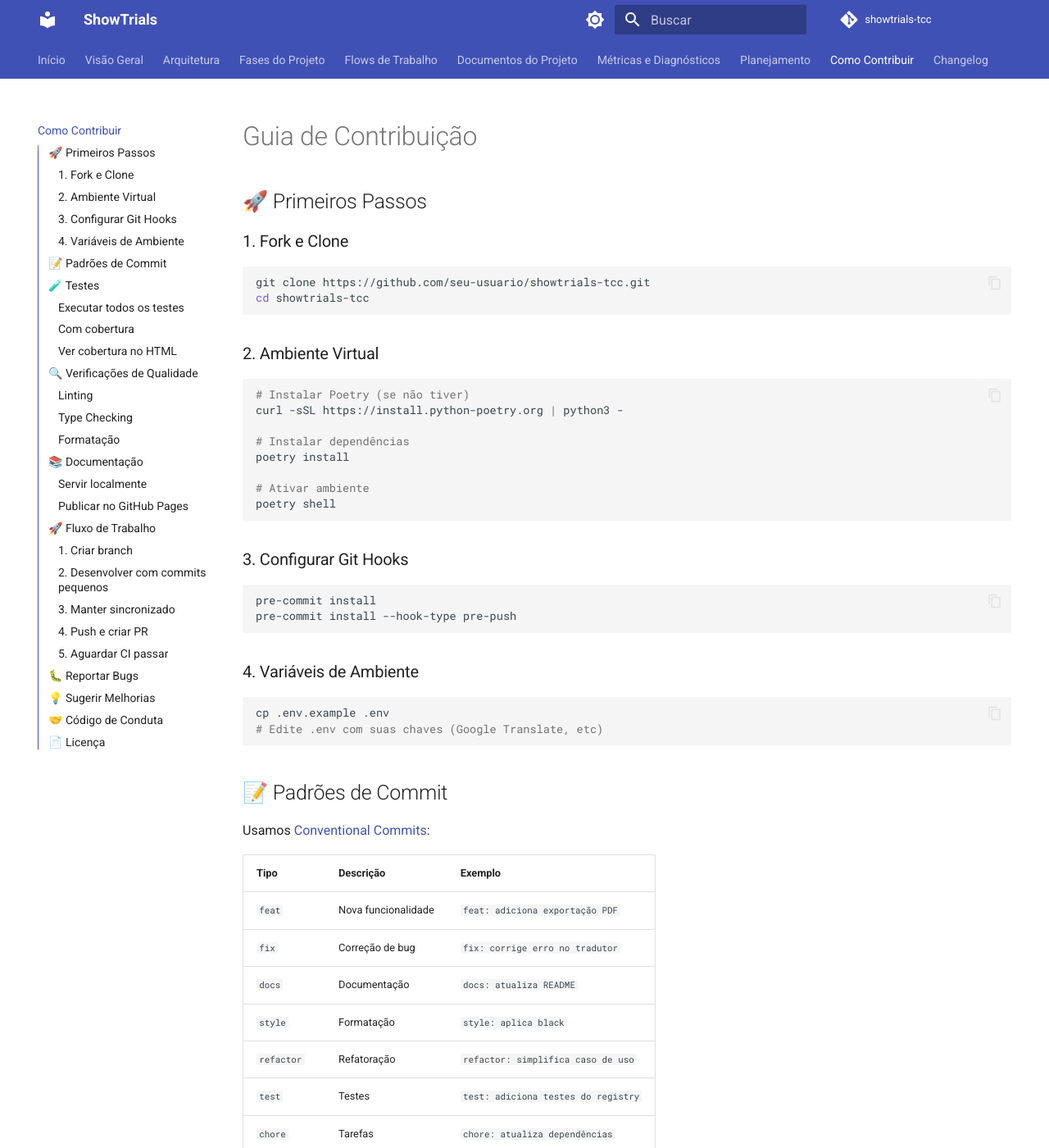
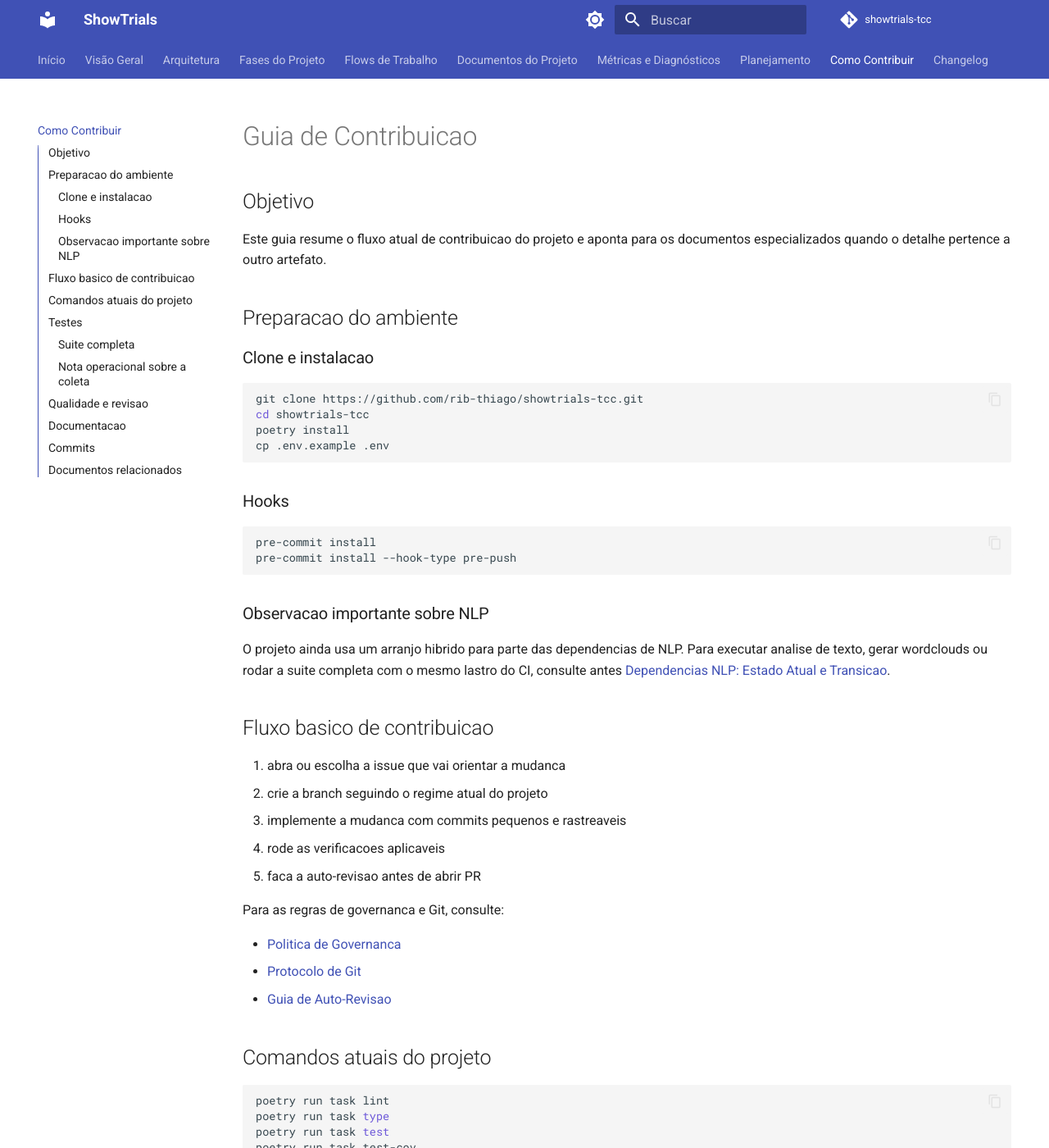
Before and after one commit to rib-thiago/showtrials-tcc, an MkDocs documentation site: the page built from docs/contributing.md, in a window 1280 px wide and 1400 px high. Shown: the whole window at 82% size. Built offline with MkDocs 1.6.1 and Material for MkDocs 9.7.7, drawn with Linux system fonts in a browser that asks for light colours; comment, search, counter and statistics services are not loaded; some of the changed text lies outside the part shown.

Commit message:
docs: sanear readme e guia de contribuicao
Registra o saneamento dos principais documentos publicos de entrada ligados a instalacao, execucao, testes e contribuicao do projeto.

A mudanca:
- reescreve README.md para refletir comandos atuais via taskipy, links corretos e estado publico real do projeto
- atualiza o badge de cobertura com base em execucao local validada da suite completa
- reescreve docs/contributing.md para alinhar o fluxo de contribuicao aos documentos normativos ja saneados
- registra em docs/projeto/dependencias_nlp_estado_e_transicao.md a descoberta operacional sobre o workaround NLP e a lentidao inicial da coleta dos testes
- registra a rodada correspondente da intervencao

Esta rodada foi conduzida com execucao real da suite de testes, validacao de cobertura, consulta ao pyproject.toml, ao CI e ao bloco documental ja saneado do projeto.

````diff
--- a/docs/contributing.md
+++ b/docs/contributing.md
@@ -1,161 +1,106 @@
-# Guia de Contribuição
+# Guia de Contribuicao
 
-## 🚀 Primeiros Passos
+## Objetivo
 
-### 1. Fork e Clone
+Este guia resume o fluxo atual de contribuicao do projeto e aponta para os documentos especializados quando o detalhe pertence a outro artefato.
+
+## Preparacao do ambiente
+
+### Clone e instalacao
 
 ```bash
-git clone https://github.com/seu-usuario/showtrials-tcc.git
+git clone https://github.com/rib-thiago/showtrials-tcc.git
 cd showtrials-tcc
+poetry install
+cp .env.example .env
 ```
 
-### 2. Ambiente Virtual
-
-```bash
-# Instalar Poetry (se não tiver)
-curl -sSL https://install.python-poetry.org | python3 -
-
-# Instalar dependências
-poetry install
-
-# Ativar ambiente
-poetry shell
-```
-
-### 3. Configurar Git Hooks
+### Hooks
 
 ```bash
 pre-commit install
 pre-commit install --hook-type pre-push
 ```
 
-### 4. Variáveis de Ambiente
+### Observacao importante sobre NLP
+
+O projeto ainda usa um arranjo hibrido para parte das dependencias de NLP. Para executar analise de texto, gerar wordclouds ou rodar a suite completa com o mesmo lastro do CI, consulte antes [Dependencias NLP: Estado Atual e Transicao](projeto/dependencias_nlp_estado_e_transicao.md).
+
+## Fluxo basico de contribuicao
+
+1. abra ou escolha a issue que vai orientar a mudanca
+2. crie a branch seguindo o regime atual do projeto
+3. implemente a mudanca com commits pequenos e rastreaveis
+4. rode as verificacoes aplicaveis
+5. faca a auto-revisao antes de abrir PR
+
+Para as regras de governanca e Git, consulte:
+
+- [Politica de Governanca](flows/politica_de_governanca.md)
+- [Protocolo de Git](flows/protocolo_de_git.md)
+- [Guia de Auto-Revisao](flows/guia_de_auto_revisao.md)
+
+## Comandos atuais do projeto
 
 ```bash
-cp .env.example .env
-# Edite .env com suas chaves (Google Translate, etc)
+poetry run task lint
+poetry run task type
+poetry run task test
+poetry run task test-cov
+poetry run task run-cli
+poetry run task run-web
+poetry run task docs
+poetry run task pre-push
 ```
 
-## 📝 Padrões de Commit
+## Testes
 
-Usamos [Conventional Commits](https://www.conventionalcommits.org/):
+### Suite completa
 
-| Tipo | Descrição | Exemplo |
-|------|-----------|---------|
-| `feat` | Nova funcionalidade | `feat: adiciona exportação PDF` |
-| `fix` | Correção de bug | `fix: corrige erro no tradutor` |
-| `docs` | Documentação | `docs: atualiza README` |
-| `style` | Formatação | `style: aplica black` |
-| `refactor` | Refatoração | `refactor: simplifica caso de uso` |
-| `test` | Testes | `test: adiciona testes do registry` |
-| `chore` | Tarefas | `chore: atualiza dependências` |
-
-## 🧪 Testes
-
-### Executar todos os testes
 ```bash
-poetry run pytest tests/ -v
+poetry run task test
+poetry run task test-cov
 ```
 
-### Com cobertura
-```bash
-poetry run pytest --cov=src tests/
-```
+Resultado validado localmente em `2026-03-27`:
 
-### Ver cobertura no HTML
-```bash
-poetry run pytest --cov=src --cov-report=html tests/
-open htmlcov/index.html
-```
+- `235` testes passando
+- cobertura total de `75.51%`
 
-## 🔍 Verificações de Qualidade
+### Nota operacional sobre a coleta
 
-### Linting
-```bash
-poetry run ruff check src/
-```
+Quando o ambiente NLP esta corretamente preparado, a suite completa roda normalmente. Mesmo assim, a fase inicial de `collecting` pode parecer lenta por causa de imports pesados de modulos como `matplotlib`, `spacy` e integracoes de traducao. Essa lentidao inicial nao indica, por si so, travamento.
 
-### Type Checking
-```bash
-poetry run mypy src/
-```
+## Qualidade e revisao
 
-### Formatação
-```bash
-poetry run black src/
-poetry run isort src/
-```
+Antes de abrir um PR, use como referencia:
 
-## 📚 Documentação
+- [Protocolo de Qualidade](flows/protocolo_de_qualidade.md)
+- [Guia de Auto-Revisao](flows/guia_de_auto_revisao.md)
+- [Guia de Debug](flows/guia_de_debug.md), se a mudanca exigir investigacao adicional
 
-### Servir localmente
-```bash
-poetry run mkdocs serve
-# Acesse http://127.0.0.1:8000
-```
+## Documentacao
 
-### Publicar no GitHub Pages
-```bash
-poetry run mkdocs gh-deploy
-```
+Para alteracoes documentais:
 
-## 🚀 Fluxo de Trabalho
+- [Guia de Documentacao do Projeto](flows/guia_de_documentacao_do_projeto.md)
+- [Guia de Atualizacao do Changelog](flows/guia_de_atualizacao_do_changelog.md)
+- [Regime Documental de Fases e Rodadas](projeto/regime_documental_de_fases_e_rodadas.md)
 
-### 1. Criar branch
-```bash
-git checkout -b feat/nova-funcionalidade
-```
+## Commits
 
-### 2. Desenvolver com commits pequenos
-```bash
-git add .
-git commit -m "feat: adiciona parte X"
-```
+O projeto segue Conventional Commits. Tipos comuns:
 
-### 3. Manter sincronizado
-```bash
-git fetch origin
-git rebase origin/main
-```
+- `feat`
+- `fix`
+- `docs`
+- `refactor`
+- `test`
+- `chore`
 
-### 4. Push e criar PR
-```bash
-git push origin feat/nova-funcionalidade
-# Abrir Pull Request no GitHub
-```
+## Documentos relacionados
 
-### 5. Aguardar CI passar
-- ✅ Ruff
-- ✅ MyPy
-- ✅ Testes
-- ✅ Cobertura
-
-## 🐛 Reportar Bugs
-
-Ao reportar bugs, inclua:
-
-- Descrição clara do problema
-- Passos para reproduzir
-- Comportamento esperado
-- Logs de erro (se houver)
-- Versão do Python e SO
-
-## 💡 Sugerir Melhorias
-
-Use Issues para sugerir:
-
-- Novas funcionalidades
-- Melhorias na documentação
-- Otimizações de performance
-- Ideias para pesquisa histórica
-
-## 🤝 Código de Conduta
-
-- Seja respeitoso
-- Aceite feedback construtivo
-- Foque no que é melhor para o projeto
-- Mostre empatia com outros contribuidores
-
-## 📄 Licença
-
-Este projeto é acadêmico. Todo código é aberto para fins educacionais.
+- [Politica de Governanca](flows/politica_de_governanca.md)
+- [Protocolo de Git](flows/protocolo_de_git.md)
+- [Protocolo de Qualidade](flows/protocolo_de_qualidade.md)
+- [Dependencias NLP: Estado Atual e Transicao](projeto/dependencias_nlp_estado_e_transicao.md)
````
Also changed, not shown: README.md (+85 -256 lines), docs/planejamento/rodadas/RODADA_20260327_53.md (added, +70 -0 lines), docs/projeto/dependencias_nlp_estado_e_transicao.md (+13 -0 lines).
